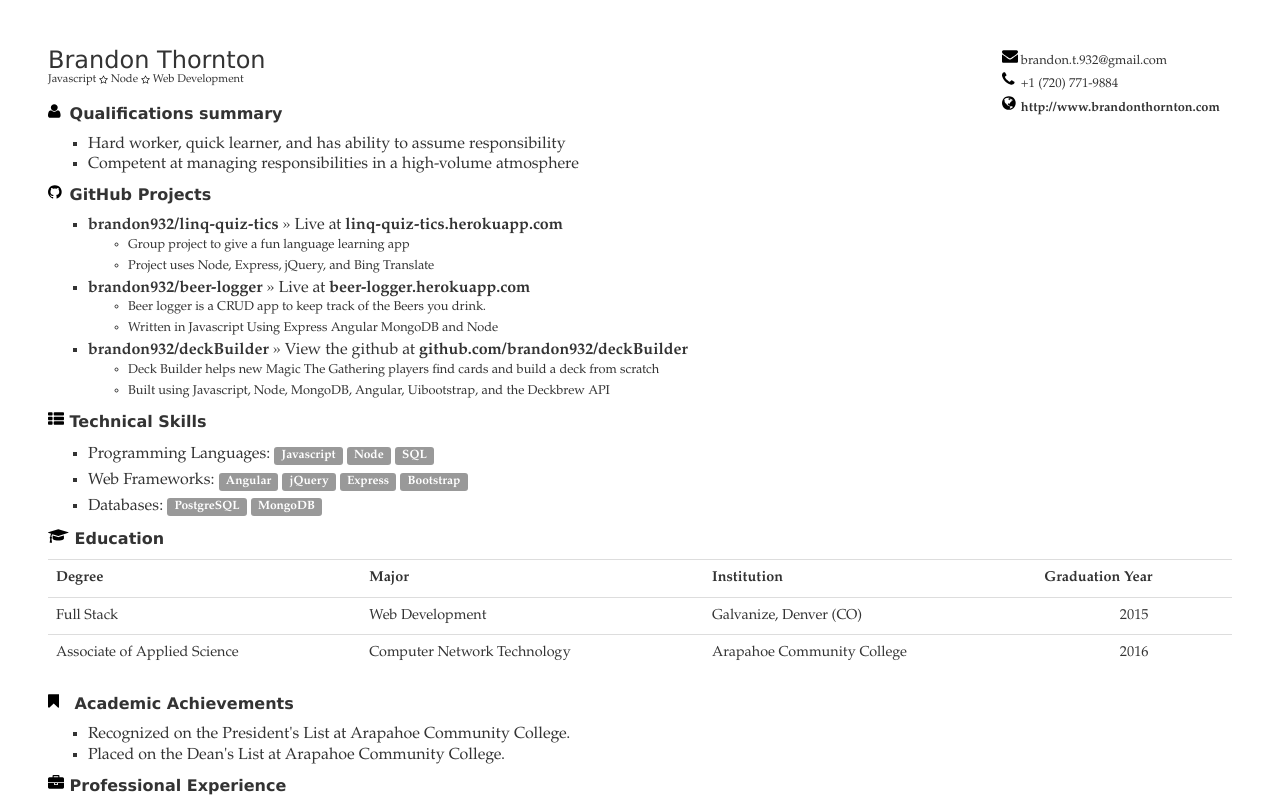
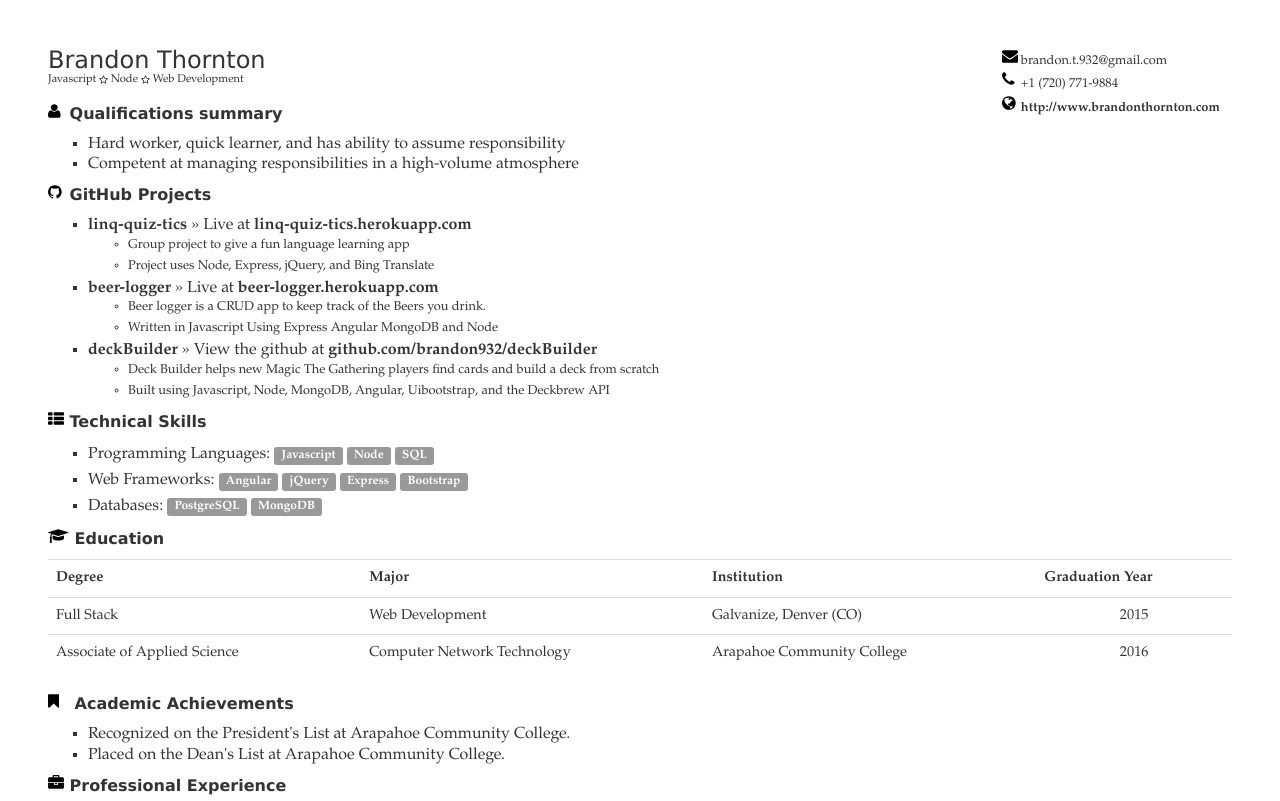
Before and after one commit to brandon932/resume, a plain HTML site: page page.html in a window 1280 px wide. Shown: the top 801 px of the page. Drawn offline with Linux system fonts and the light colour scheme.

```diff
--- a/page.html
+++ b/page.html
@@ -26,21 +26,21 @@
 
 	<h2><div class="icon-github icon-square"></div> GitHub Projects</h2>
 	<ul>
-		<li><a href="https://github.com/brandon932/linq-quiz-tics">brandon932/linq-quiz-tics</a>
+		<li><a href="https://github.com/brandon932/linq-quiz-tics">linq-quiz-tics</a>
 		 &raquo; Live at <a href="http://linq-quiz-tics.herokuapp.com">linq-quiz-tics.herokuapp.com</a>
 			<ul>
 				<li>Group project to give a fun language learning app</li>
 				<li>Project uses Node, Express, jQuery, and Bing Translate</li>
 			</ul>
 		</li>
-		<li><a href="https://github.com/brandon932/beer-logger">brandon932/beer-logger</a>
+		<li><a href="https://github.com/brandon932/beer-logger">beer-logger</a>
 		 &raquo; Live at <a href="http://beer-logger.herokuapp.com">beer-logger.herokuapp.com</a>
 			<ul>
 				<li>Beer logger is a CRUD app to keep track of the Beers you drink.</li>
 				<li>Written in Javascript Using Express Angular MongoDB and Node</li>
 			</ul>
 		</li>
-		<li><a href="https://github.com/brandon932/deckBuilder">brandon932/deckBuilder</a>
+		<li><a href="https://github.com/brandon932/deckBuilder">deckBuilder</a>
 		 &raquo; View the github at <a href="http://www.github.com/brandon932/deckBuilder">github.com/brandon932/deckBuilder</a>
 			<ul>
 				<li>Deck Builder helps new Magic The Gathering players find cards and build a deck from scratch</li>
```
